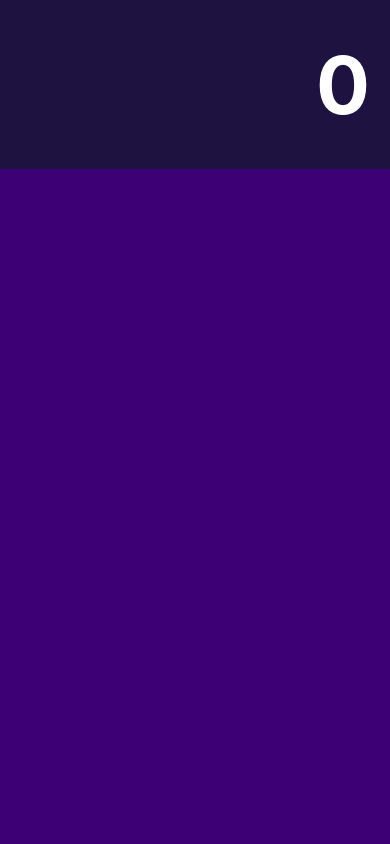
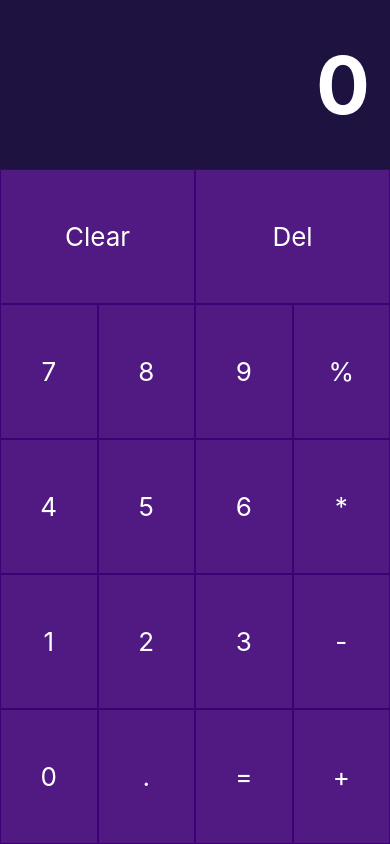
Before and after one commit to kennetholvr/React-Native-Calculator, a React Native app: screen / in a window 390 px wide. Built offline with nearby package versions, Linux system fonts and the light colour scheme.

Commit message:
adds styling and clickable buttons.

```diff
--- a/App.js
+++ b/App.js
@@ -2,14 +2,39 @@ import { StatusBar } from 'expo-status-bar';
 import React from 'react';
 import { StyleSheet, Text, View } from 'react-native';
 
+import NumberButton from './components/numberButton.js'
+
+const buttons = [
+  ['Clear', 'Del'],
+  [7 ,8 ,9, '%'],
+  [4 ,5 ,6, '*'],
+  [1 ,2 ,3, '-'],
+  [0 , '.', '=', '+'],
+
+]
+
 export default function App() {
+
+  const renderButtons = () => {
+    let layouts = buttons.map((buttonRows, index) => {
+      let rowItem = buttonRows.map((buttonItems, buttonIndex) => {
+        return <NumberButton
+        value={buttonItems}
+        handleOnPress={() => {}}
+        key={'btn-' + buttonIndex }/>
+      })
+      return <View style={styles.inputRow} key={'row-' + index}>{rowItem}</View>
+    })
+    return layouts
+  };
+
   return (
     <View style={styles.container}>
       <View style={styles.resultContainer}>
         <Text style={styles.resultText}>0</Text>
       </View>
       <View style={styles.buttonContainer}>
-
+            {renderButtons()}
       </View>
     </View>
   );
@@ -35,4 +60,8 @@ const styles = StyleSheet.create({
     padding: 20,
     textAlign: 'right'
   },
+  inputRow:{
+    flex: 1,
+    flexDirection: 'row'
+  }
 });
--- /dev/null
+++ b/components/numberButton.js
@@ -0,0 +1,31 @@
+import React, { Component } from "react";
+import { View, Text, StyleSheet, TouchableOpacity } from "react-native";
+
+export default class NumberButton extends Component {
+  render() {
+    const { value, handleOnPress } = this.props;
+
+    return (
+      <TouchableOpacity
+        style={styles.container}
+        onPress={() => handleOnPress(value)}
+      >
+        <Text style={styles.text}>{value}</Text>
+      </TouchableOpacity>
+    );
+  }
+}
+
+const styles = StyleSheet.create({
+  container: {
+    flex: 1,
+    margin: 1,
+    backgroundColor: "rgba(255, 255, 255, 0.1)",
+    justifyContent: "center",
+    alignItems: "center",
+  },
+  text: {
+    color: "white",
+    fontSize: 26,
+  },
+});
```
Also changed, not shown: src/components /buttons/numberButtons.js (deleted).
